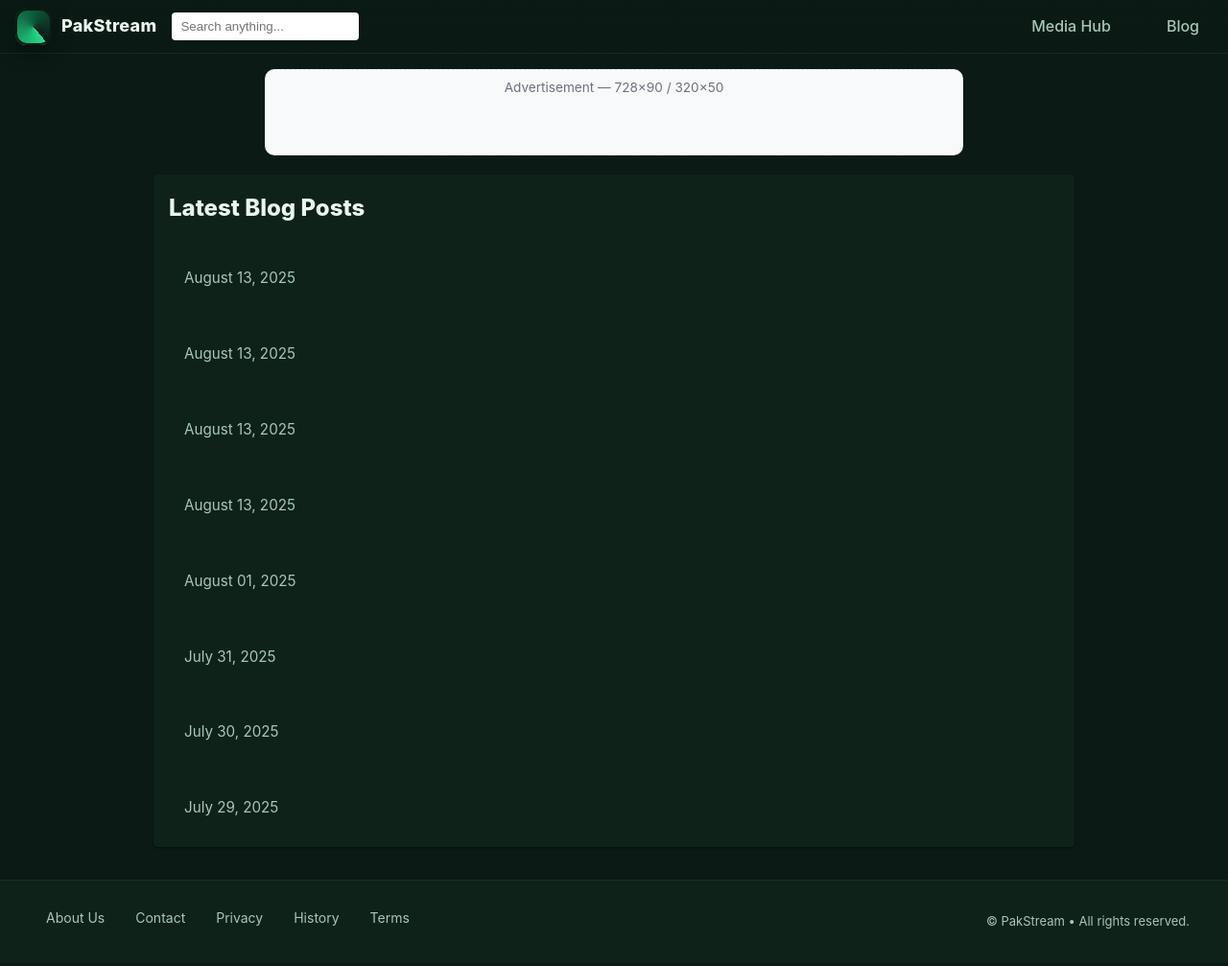
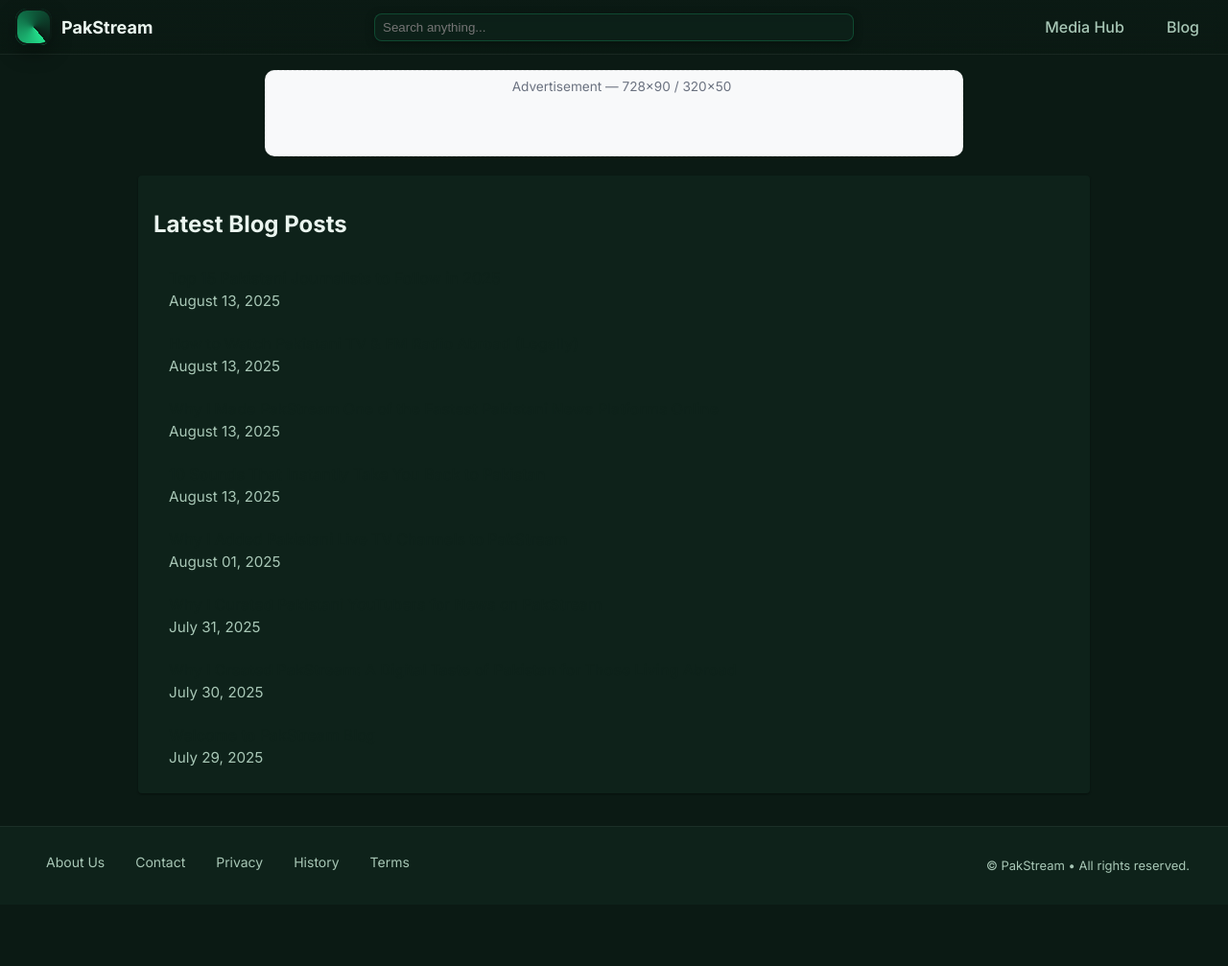
Before and after one commit to atifwaqar/pakstream, a Jekyll site: the page built from blog.html, in a window 1280 px wide and 1024 px high. Shown: the top 1007 px of the window at 96% size. Built offline with Jekyll 4.4.1, drawn with Linux system fonts in a browser that asks for light colours; comment, search, counter and statistics services are not loaded.

Commit message:
Revert "Align text styling across pages with index design"

```diff
--- a/_layouts/default.html
+++ b/_layouts/default.html
@@ -67,13 +67,16 @@
   }
   </script>
 
+  <link rel="preconnect" href="https://fonts.googleapis.com" crossorigin>
   <link rel="preconnect" href="https://fonts.gstatic.com" crossorigin>
-  <link rel="stylesheet" href="/css/index.css">
+  <link rel="stylesheet" href="/css/theme.css">
+  <link rel="stylesheet" href="/css/style.css">
   <link rel="stylesheet" href="/css/ads.css">
   <link rel="stylesheet" href="/assets/css/carousel.css">
   <link rel="stylesheet" href="/css/toast.css">
   <link rel="stylesheet" href="/assets/css/mh-lite.css">
   <link href="https://fonts.googleapis.com/css2?family=Material+Symbols+Outlined" rel="stylesheet">
+  <link rel="stylesheet" href="https://fonts.googleapis.com/css2?family=Inter:wght@400;500;700;800&display=swap">
 
 </head>
 <body>
--- a/_layouts/post.html
+++ b/_layouts/post.html
@@ -56,11 +56,14 @@
   }
   </script>
 
+  <link rel="preconnect" href="https://fonts.googleapis.com" crossorigin>
   <link rel="preconnect" href="https://fonts.gstatic.com" crossorigin>
-  <link rel="stylesheet" href="/css/index.css">
+  <link rel="stylesheet" href="/css/theme.css">
+  <link rel="stylesheet" href="/css/style.css">
   <link rel="stylesheet" href="/css/ads.css">
   <link rel="stylesheet" href="/assets/css/carousel.css">
   <link href="https://fonts.googleapis.com/css2?family=Material+Symbols+Outlined" rel="stylesheet">
+  <link rel="stylesheet" href="https://fonts.googleapis.com/css2?family=Roboto:wght@400;500;700&display=swap">
 
 <link rel="manifest" href="/manifest.webmanifest" type="application/manifest+json">
 <meta name="theme-color" content="#ffffff">
--- a/media-hub.html
+++ b/media-hub.html
@@ -13,15 +13,18 @@
   <meta name="viewport" content="width=device-width,initial-scale=1.0" />
   <title>PakStream Media Hub</title>
   <meta name="description" content="PakStream Media Hub - Live TV, Free Press, Radio and Creators in one place." />
+  <link rel="preconnect" href="https://fonts.googleapis.com" crossorigin>
   <link rel="preconnect" href="https://fonts.gstatic.com" crossorigin>
   <link rel="icon" href="/favicon.ico" type="image/x-icon">
   <link rel="manifest" href="/manifest.webmanifest">
   <meta name="theme-color" content="#ffffff">
-  <link rel="stylesheet" href="/css/index.css" />
+  <link rel="stylesheet" href="/css/style.css" />
+  <link rel="stylesheet" href="/css/theme.css" />
   <link rel="stylesheet" href="/css/media-hub.css" />
   <link rel="stylesheet" href="/assets/css/carousel.css" />
   <link rel="stylesheet" href="/css/toast.css" />
   <link href="https://fonts.googleapis.com/css2?family=Material+Symbols+Outlined" rel="stylesheet">
+  <link rel="stylesheet" href="https://fonts.googleapis.com/css2?family=Roboto:wght@400;500;700&display=swap">
 </head>
 <body>
   <!-- Top bar (same as site) -->
```
